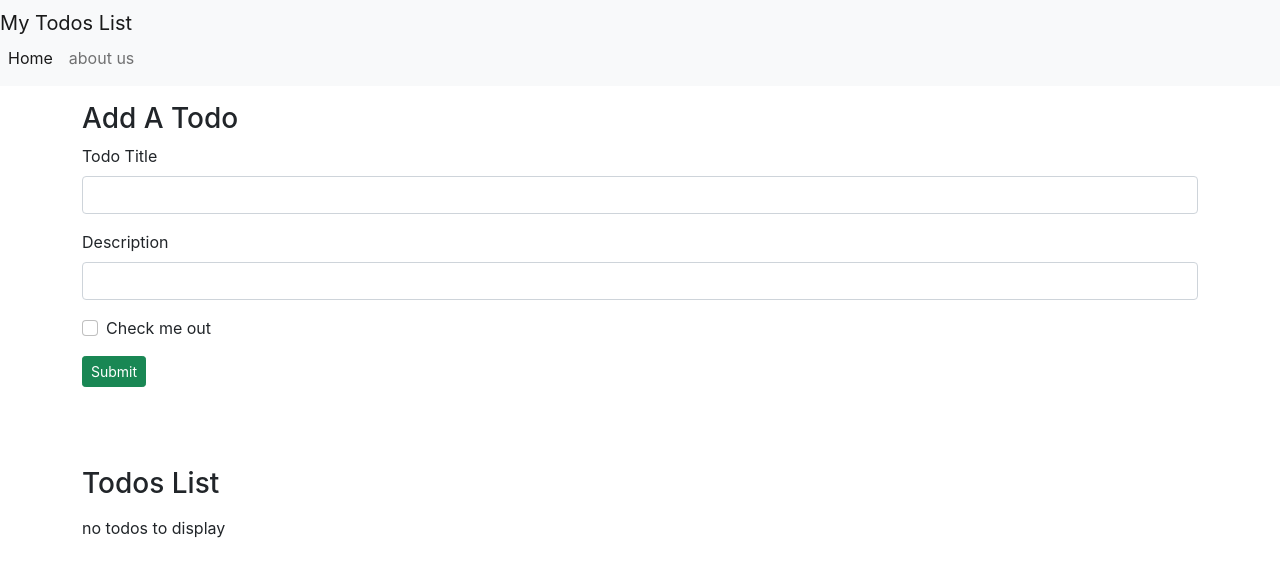
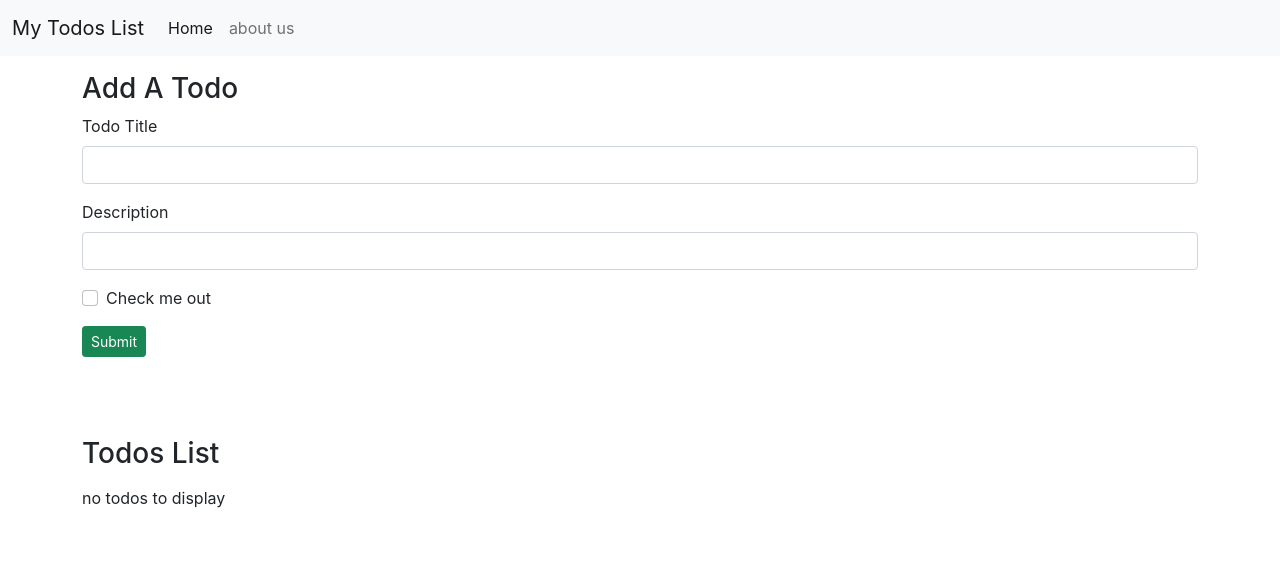
Before and after one commit to Pro-The-Dev-Op/todos, a React (Create React App) app: page / in a window 1280 px wide. Shown: the top 576 px of the page. Built offline with nearby package versions, Linux system fonts and the light colour scheme.

Commit message:
make it better

```diff
--- a/src/components/header.jsx
+++ b/src/components/header.jsx
@@ -4,7 +4,7 @@ import {Link} from "react-router-dom";
 export default function Header(props) {
   return (
     <nav className="navbar navbar-expand-lg navbar-light bg-light">
-      <div className="contain er-fluid">
+      <div className="container-fluid">
         <Link className="navbar-brand" to="/">
           {props.title}
         </Link>
--- a/src/components/todo.jsx
+++ b/src/components/todo.jsx
@@ -13,6 +13,7 @@ export default function Todo({ todo, ondelete }) {
       >
         Delete Me
       </button>
+      <hr noshade size="4" align="center"/>
     </div>
   );
 }
```
